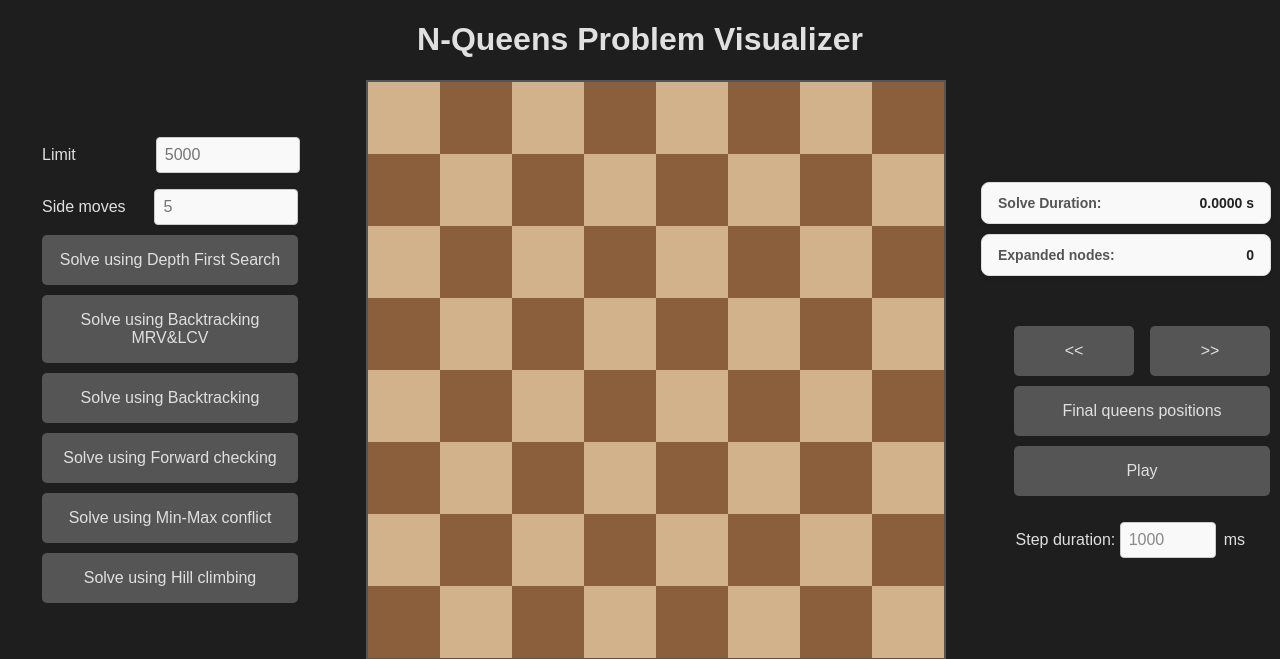
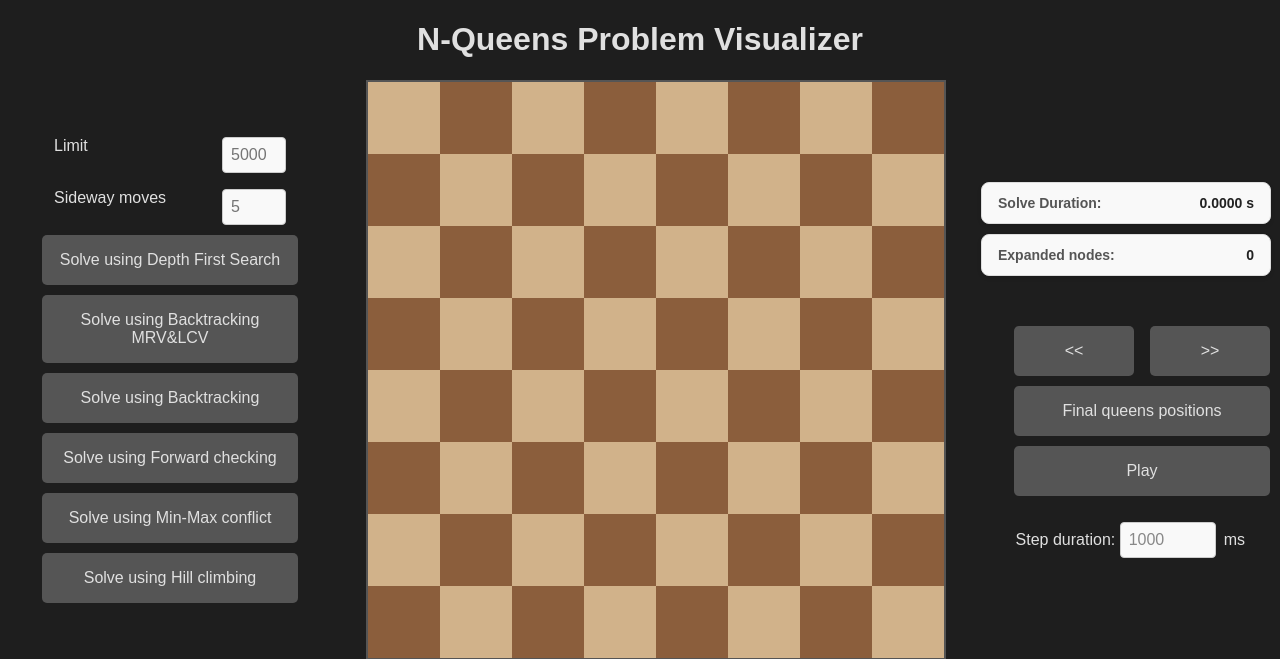
Before and after one commit to TarasHamkalo/isi-nqueens, a Flask app: page / in a window 1280 px wide. Shown: the top 659 px of the page. Run offline with Flask 3, Linux system fonts and the light colour scheme.

Commit message:
fix(inputs): change input field limits and naming

```diff
--- a/ui/static/style.css
+++ b/ui/static/style.css
@@ -172,10 +172,19 @@ button:disabled {
 }
 
 .limit--input {
-    margin-left: 3em;
+    /*margin-left: 3em;*/
     display: flex;
     flex-direction: column;
     gap: 1em;
+    align-items: stretch;
+}
+
+.limit--input form {
+    display: flex;
+    flex-direction: row;
+    justify-content: space-between;
+    margin-left: 60px;
+    margin-right: 60px;
 }
 
 #sideMoves {
@@ -197,3 +206,7 @@ input[type="number"]::-webkit-inner-spin-button {
 input[type="number"] {
     -moz-appearance: textfield; /* Для Firefox */
 }
+
+.controls-left .input--field {
+    width: 4rem !important;
+}
--- a/ui/templates/index.html
+++ b/ui/templates/index.html
@@ -16,14 +16,18 @@
     <div id="solver-pickers" class="controls controls-left">
         <div class="limit--input">
             <form id="limitForm" action="#" onsubmit="return false;">
-                <label for="limit">Limit</label><input class="input--field" type="number" id="limit"
+                <label for="limit">Limit</label>
+                <input class="input--field" type="number" id="limit"
                        name="limit"
                        placeholder="5000" min="1" max="10000">
             </form>
             <form id="sideMovesForm" action="#" onsubmit="return false;">
-                <label for="sideMoves">Side moves</label><input class="input--field" type="number"
+                <label for="sideMoves">Sideway moves</label>
+                <input class="input--field"
+                       type="number"
                        id="sideMoves" name="sideMoves"
-                                                                placeholder="5" min="1" max="100">
+                       placeholder="5" min="0"
+                       max="100">
             </form>
         </div>
     </div>
```
Lines whose indentation alone changed are shown as unchanged.
